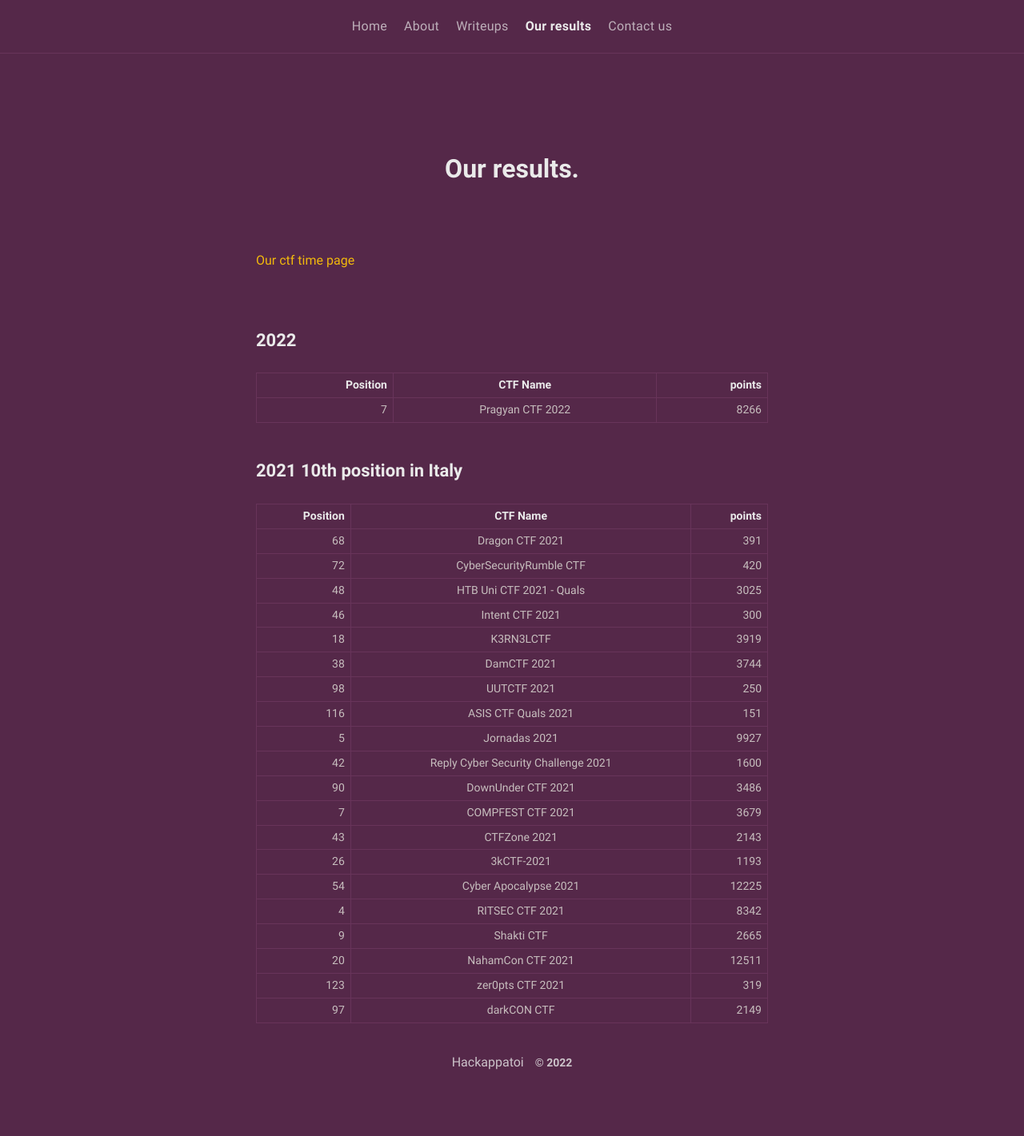
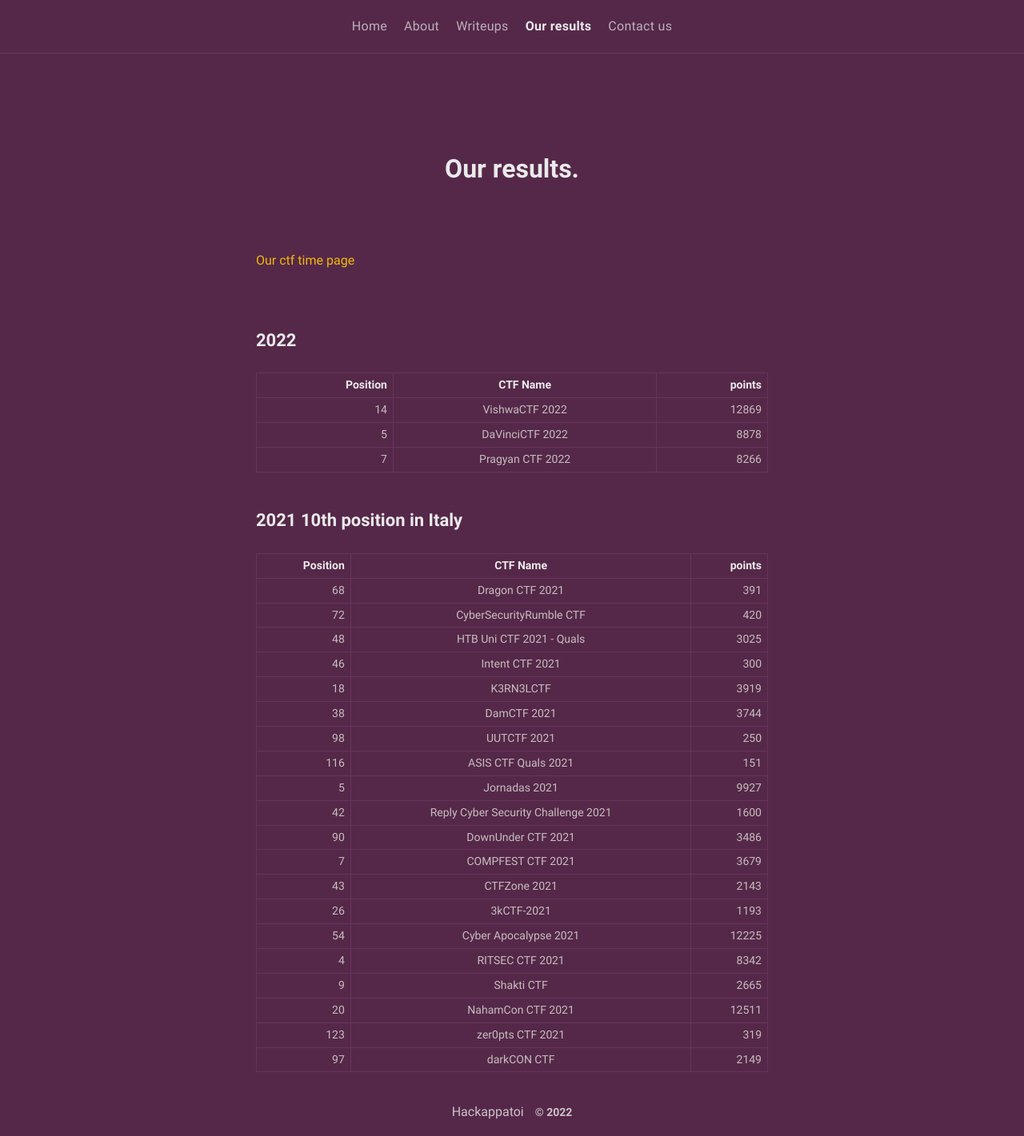
Before and after one commit to HACKappatoi/HACKappatoi.github.io, a Jekyll site: the page built from results.md, in a window 1280 px wide. Shown: the whole page at 80% size. Built offline with Jekyll 4.4.1, drawn with Linux system fonts in a browser that asks for light colours; before the commit the page ends 1360 px from its top, so only the background shows below that.

Commit message:
Update results.md

```diff
--- a/results.md
+++ b/results.md
@@ -12,6 +12,8 @@
 
 | Position | CTF Name          | points      |
 |---------:|:-----------------:|------------:|
+| 14	 |  VishwaCTF 2022	 |    12869     |
+|	5	   |  DaVinciCTF 2022	 |    8878      |
 | 7	   | 	Pragyan CTF 2022 |		8266      |
 
 ## 2021 10th position in Italy
```
